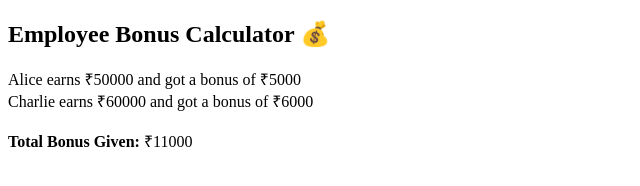
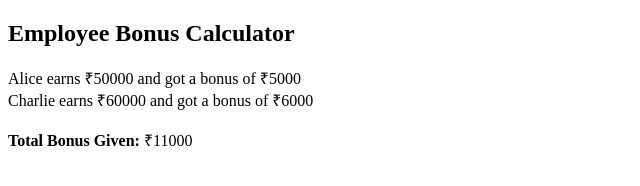
Before and after one commit to sriram507/Jsdailytasks, a plain HTML site: page task4Employee Bonus Calculator/EmpbonusCalc.html in a window 1280 px wide. Shown: the whole page, without its empty margins (0-640 px from the left). Drawn offline with Linux system fonts and the light colour scheme.

Commit message:
Employee Bonus Calculator

```diff
--- a/task4Employee Bonus Calculator/EmpbonusCalc.html
+++ b/task4Employee Bonus Calculator/EmpbonusCalc.html
@@ -5,7 +5,7 @@
   <title>Employee Bonus Calculator</title>
 </head>
 <body>
-  <h2>Employee Bonus Calculator 💰</h2>
+  <h2>Employee Bonus Calculator</h2>
   <div id="output"></div>
 
   <script>
```
